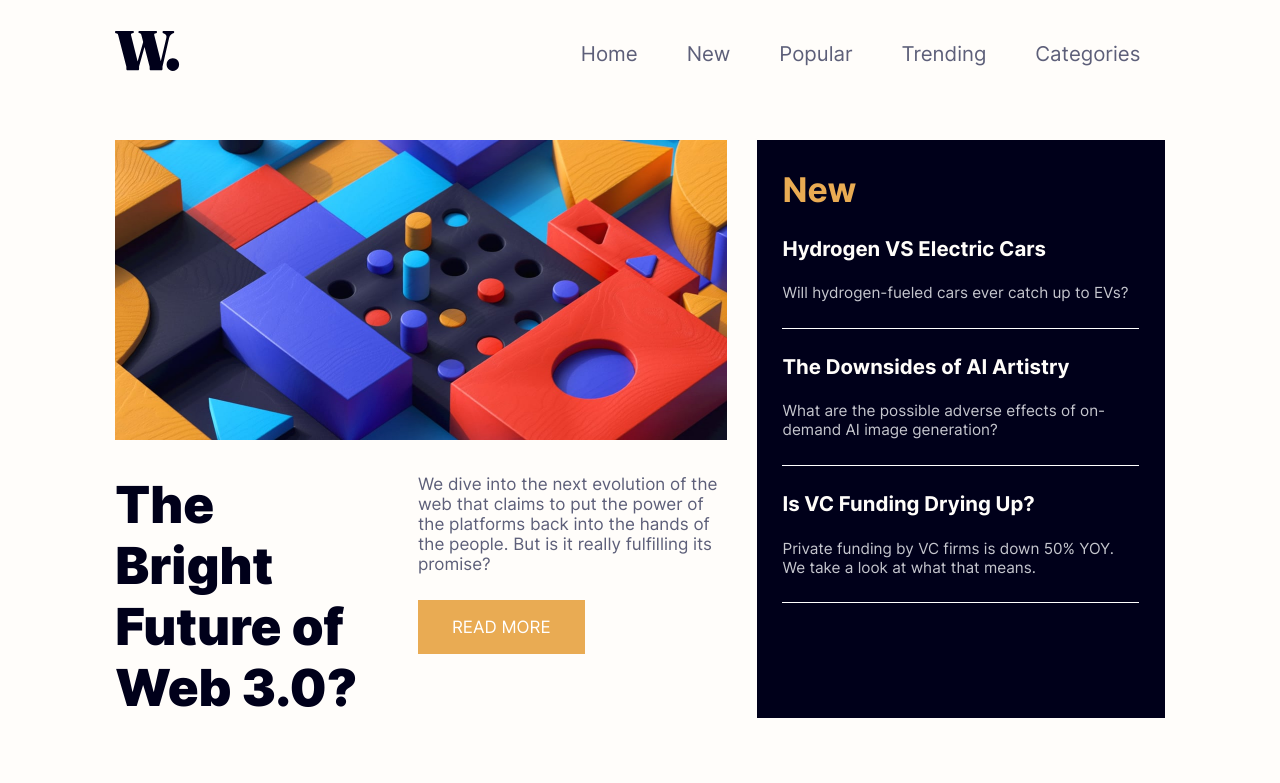
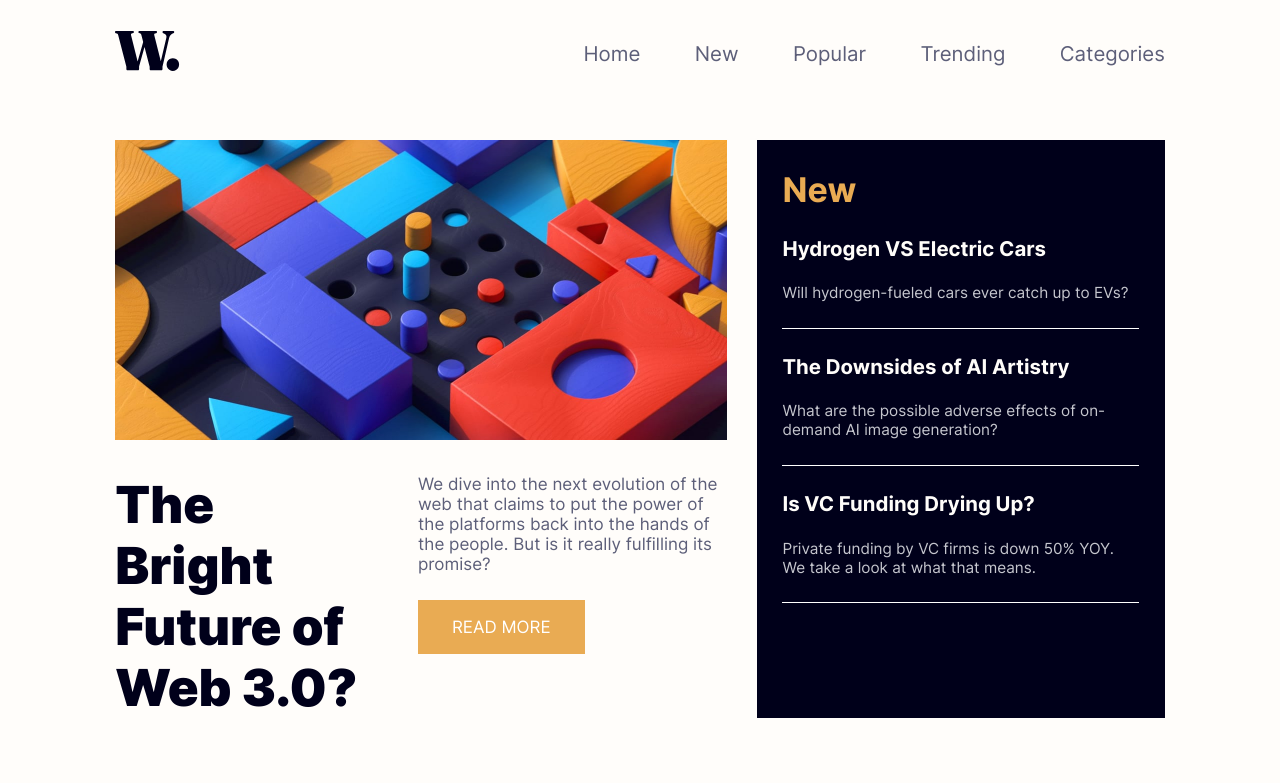
Before and after one commit to Joshlion525/NewsHomepage, a plain HTML site: page index.html in a window 1280 px wide. Shown: the top 783 px of the page. Drawn offline with Linux system fonts and the light colour scheme.

Commit message:
nav adjustments

```diff
--- a/index.css
+++ b/index.css
@@ -20,10 +20,9 @@ nav{
 nav div ul{
     list-style: none;
     display: flex;
+    gap: 3.2rem;
 }
-nav div ul li{
-    padding-inline: 1.2em;
-}
+
 nav div ul li a{
     text-decoration: none;
     color: hsl(236, 13%, 42%);
```
